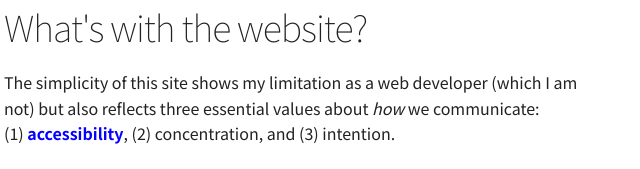
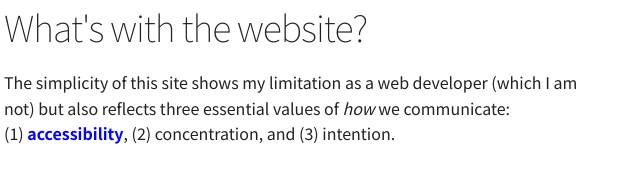
Before and after one commit to companionhatch/thecompanion, a plain HTML site: page FAQ.html in a window 1280 px wide. Shown: the part 687-856 px from the top of the page, 336-976 px from the left. Drawn offline with Linux system fonts and the light colour scheme.

Commit message:
Update FAQ.html

```diff
--- a/FAQ.html
+++ b/FAQ.html
@@ -36,7 +36,7 @@
            <p>Years ago, I graduated with a BA in English + Philosophy. I wrote about sound culture, technology, and political aesthetics. Over the past decade, I've been an editor of an arts and literary magazine, an occasional facilitator, researcher, band member, zine maker, and an one-time published poet (in a journal that no longer exists).</p>
            <p>I'm currently working on an art project called <em>Fond of Madness</em> — a fictional archive that tells a story about mental illness through the lens of a group (actually, a town) rather than an individual.</p>
            <h3>What's with the website?</h3>
-           <p>The simplicity of this site shows my limitation as a web developer (which I am not) but also reflects three essential values about <em>how</em> we communicate: <br> (1) <a href="https://www.a11yproject.com/checklist/">accessibility</a>, (2) concentration, and (3) intention.</p>
+           <p>The simplicity of this site shows my limitation as a web developer (which I am not) but also reflects three essential values of <em>how</em> we communicate: <br> (1) <a href="https://www.a11yproject.com/checklist/">accessibility</a>, (2) concentration, and (3) intention.</p>
            <p>I believe social media platforms, which we use but do not own, sacrifice all three, and are the worst possible means to realize what is best and most valuable: our human sociality. For me, the reasons to go onto these platforms are the same as going to a friend's show at the most decrepit bar in town where you can't hear or see anyone and everything smells a bit ugly. Let there be better venues. But for now we dance and make do.</p>
            <h3>How can I get in touch?</h3>
            <p>Say hello by emailing me at companionhatch@gmail.com</p>
```
